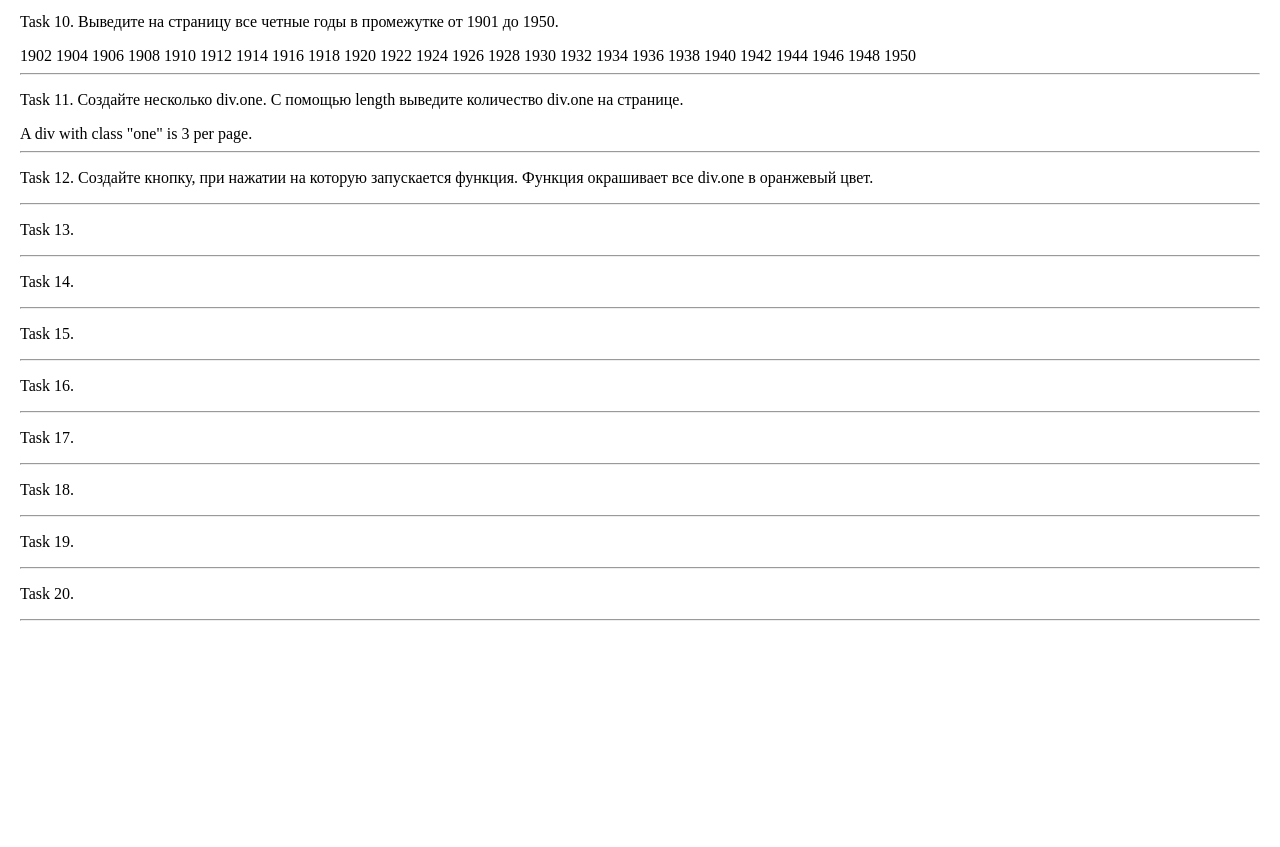
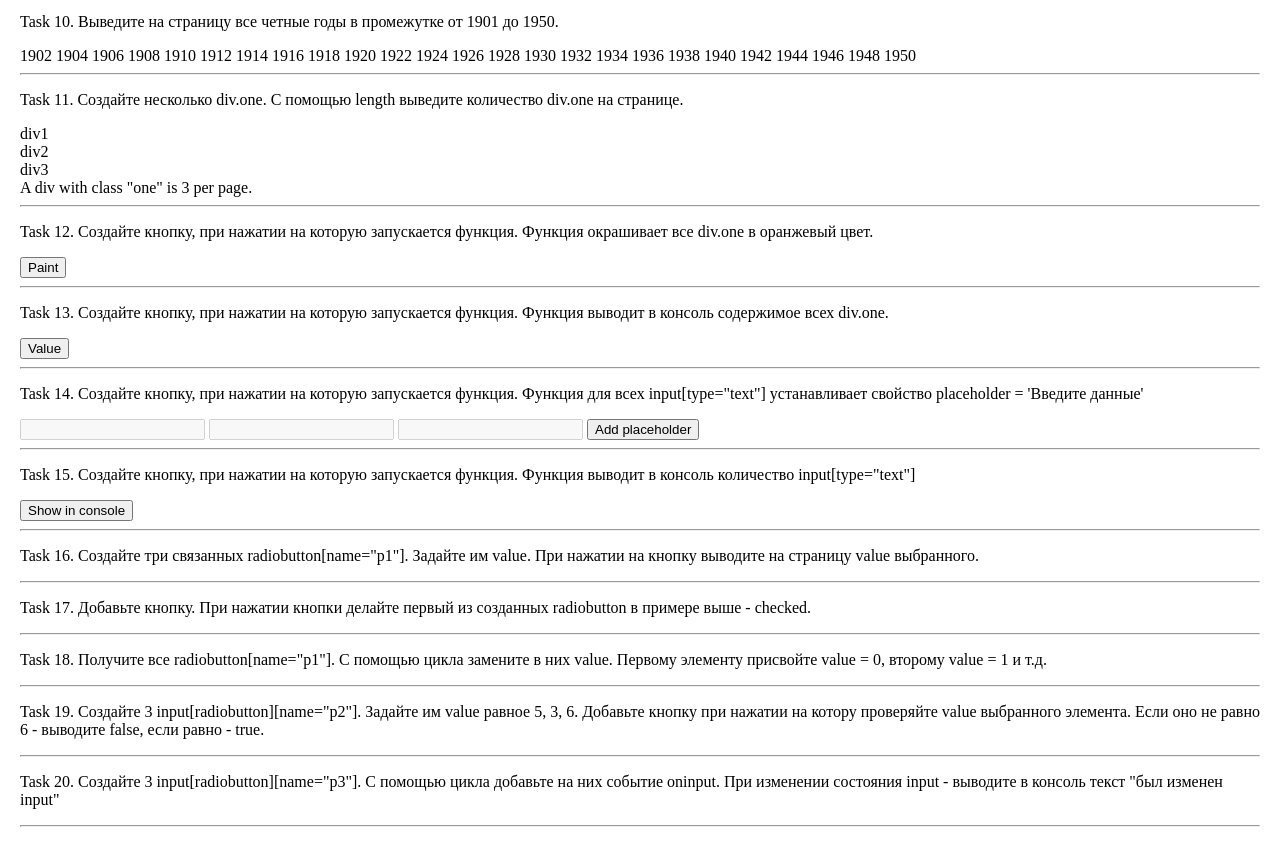
Before and after one commit to crazymaza/javascript2.0_LUSCENKO, a plain HTML site: page 06_homework/index.html in a window 1280 px wide. Shown: the part 800-1647 px from the top of the page. Before the commit the page ends 1441 px from the top, so only its background shows below. Drawn offline with Linux system fonts and the light colour scheme.

Commit message:
fix: added exercise solution

```diff
--- a/06_homework/index.html
+++ b/06_homework/index.html
@@ -84,55 +84,72 @@
    <div>
       <p>Task 11. Создайте несколько div.one.
          С помощью length выведите количество div.one на странице.</p>
-         <div class="one"></div>
-         <div class="one"></div>
-         <div class="one"></div>
-         <span class="sp10"></span>
+      <div class="one">div1</div>
+      <div class="one">div2</div>
+      <div class="one">div3</div>
+      <span class="sp10"></span>
    </div>
    <hr>
    <div>
       <p>Task 12. Создайте кнопку, при нажатии на которую запускается функция.
          Функция окрашивает все div.one в оранжевый цвет.</p>
+      <button class="btn4">Paint</button>
+   </div>
+   <hr>
+   <div>
+      <p>Task 13. Создайте кнопку, при нажатии на которую
+         запускается функция. Функция выводит в консоль содержимое всех div.one.</p>
+      <button class="btn5">Value</button>
+   </div>
+   <hr>
+   <div>
+      <p>Task 14. Создайте кнопку, при нажатии на которую запускается функция.
+         Функция для всех input[type="text"] устанавливает свойство
+          placeholder = 'Введите данные'</p>
+      <input type="text" name="one-inp" id="inp6" disabled>
+      <input type="text" name="two-inp" id="inp7" disabled>
+      <input type="text" name="three-inp" id="inp8" disabled>
+      <button class="btn6">Add placeholder</button>
 
    </div>
    <hr>
    <div>
-      <p>Task 13. </p>
+      <p>Task 15. Создайте кнопку, при нажатии на которую запускается функция.
+         Функция выводит в консоль количество input[type="text"]</p>
+         <button class="btn7">Show in console</button>
+   </div>
+   <hr>
+   <div>
+      <p>Task 16. Создайте три связанных radiobutton[name="p1"].
+         Задайте им value.
+         При нажатии на кнопку выводите на страницу value выбранного.</p>
 
    </div>
    <hr>
    <div>
-      <p>Task 14. </p>
-
+      <p>Task 17. Добавьте кнопку.
+         При нажатии кнопки делайте первый из созданных radiobutton в примере выше - checked.</p>
 
    </div>
    <hr>
    <div>
-      <p>Task 15. </p>
-   </div>
-   <hr>
-   <div>
-      <p>Task 16. </p>
+      <p>Task 18. Получите все radiobutton[name="p1"]. C помощью
+         цикла замените в них value.
+         Первому элементу присвойте value = 0, второму value = 1 и т.д.</p>
 
    </div>
    <hr>
    <div>
-      <p>Task 17. </p>
+      <p>Task 19. Создайте 3 input[radiobutton][name="p2"].
+         Задайте им value равное 5, 3, 6. Добавьте кнопку при нажатии на котору проверяйте
+         value выбранного элемента. Если оно не равно 6 - выводите false, если равно - true.</p>
 
    </div>
    <hr>
    <div>
-      <p>Task 18.</p>
-
-   </div>
-   <hr>
-   <div>
-      <p>Task 19. </p>
-
-   </div>
-   <hr>
-   <div>
-      <p>Task 20.</p>
+      <p>Task 20. Создайте 3 input[radiobutton][name="p3"].
+         С помощью цикла добавьте на них событие oninput.
+         При изменении состояния input - выводите в консоль текст "был изменен input"</p>
 
    </div>
    <hr>
--- a/06_homework/script.js
+++ b/06_homework/script.js
@@ -108,15 +108,48 @@ sp10.innerHTML = 'A div with class "one" is ' + divOne.length + ' per page.';
 
 // task 12 --------------------
 
+const btn4 = document.querySelector('.btn4');
+const divOneO = document.querySelectorAll('.one');
+
+btn4.onclick = () => {
+    for(let i = 0; i < divOneO.length; i++) {
+        divOneO[i].style.width = '50px';
+        divOneO[i].style.height = '20px';
+        divOneO[i].style.marginBottom = '5px';
+        divOneO[i].style.backgroundColor = 'orange';
+    }
+};
 
 // task 13 --------------------
 
+const btn5 = document.querySelector('.btn5');
+const divOneOn = document.querySelectorAll('.one');
+
+btn5.onclick = () => {
+    for(let i = 0; i < divOneOn.length; i++) {
+        console.log(divOneOn[i].textContent);
+    }
+};
 
 // task 14 --------------------
 
+const btn6 = document.querySelector('.btn6');
+const inpText = document.querySelectorAll('input[type="text"]');
+
+btn6.onclick = () => {
+    for(let i = 0; i < inpText.length; i++) {
+        inpText[i].placeholder = 'Введите данные';
+    }
+};
 
 // task 15 --------------------
 
+const btn7 = document.querySelector('.btn7');
+const inpText1 = document.querySelectorAll('input[type="text"]');
+
+btn7.onclick = () => {
+    console.log(inpText1.length);
+};
 
 // task 16 --------------------
 
```
